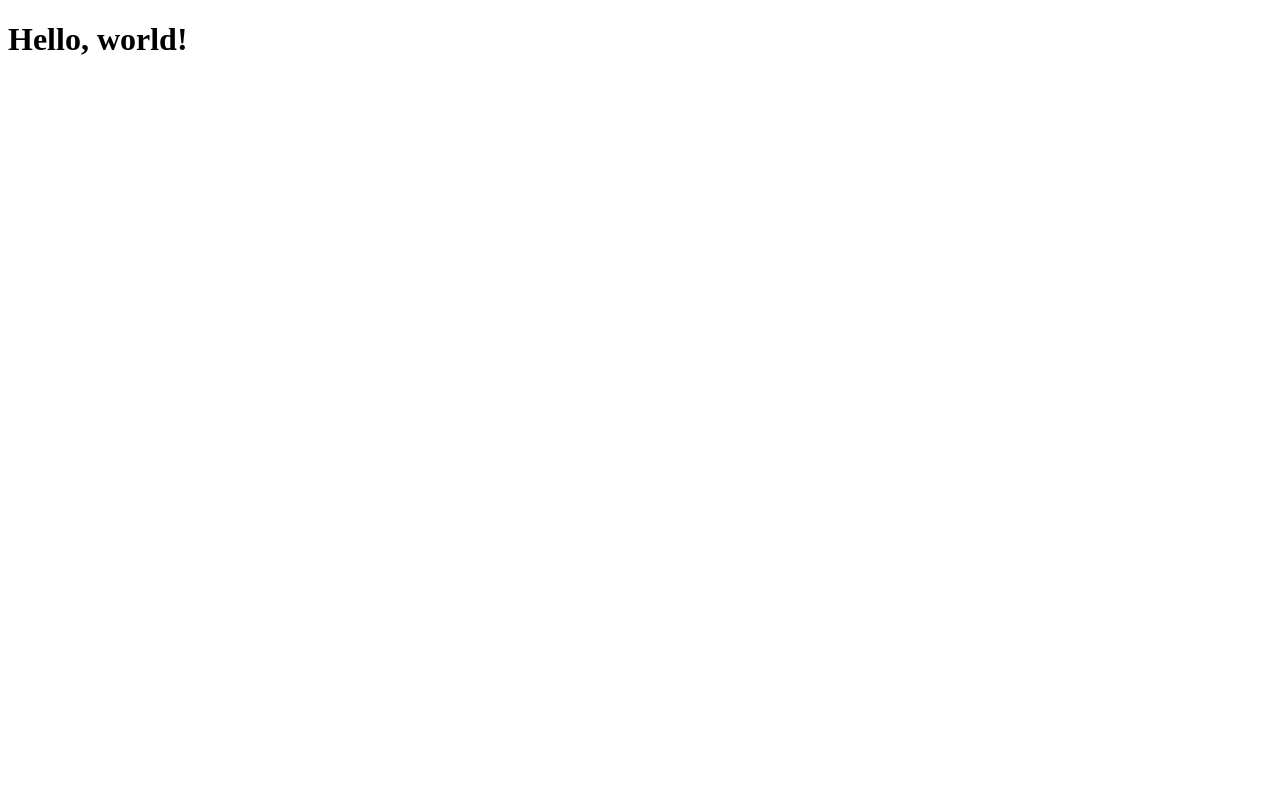
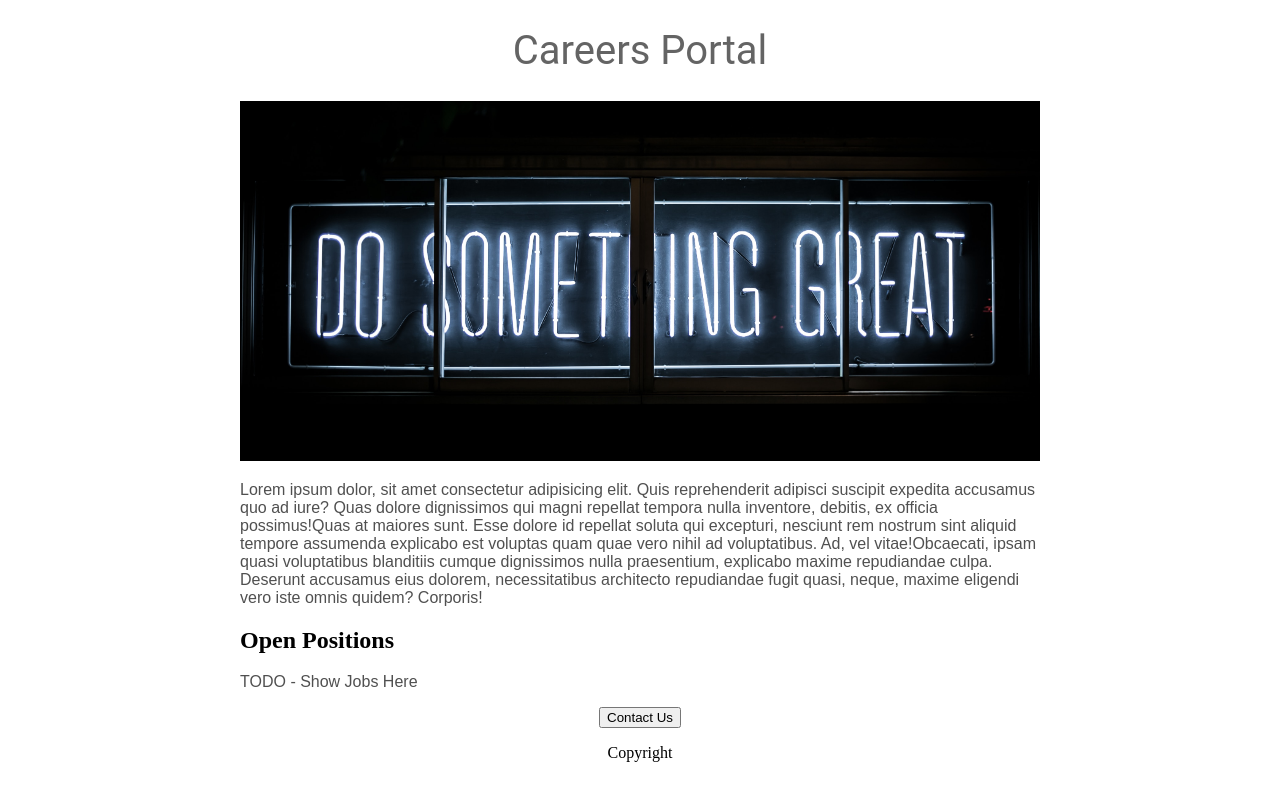
Before and after one commit to yasirabid96/careers-web, a Flask app: page / in a window 1280 px wide. Before the commit the page is almost empty. Run offline with Flask 3, Linux system fonts and the light colour scheme.

Commit message:
Flask Project updated

```diff
--- a/app.py
+++ b/app.py
@@ -1,10 +1,14 @@
-from flask import Flask,render_template
+from flask import Flask,render_template,jsonify
+
 
 app = Flask(__name__)
 
 @app.route('/')
 def index():
+
+   # return jsonify({"name":"yasuir"})
     return render_template('home.html')
+
 
 
 
--- a/templates/home.html
+++ b/templates/home.html
@@ -4,10 +4,44 @@
     <meta charset="UTF-8">
     <meta name="viewport" content="width=device-width, initial-scale=1.0">
     <title>Flask Project</title>
+    <style>
+        h1{
+        font-size: 40px;
+        font-family:'Roboto',sans-serif;
+        font-weight: normal;
+        color:rgb(100, 100, 100);
+        text-align: center;
+        }
+        #banner{
+            width: 100%;
+            height: 360px;
+            object-fit: cover;
+        }
+        .bodyText{
+            font-family: sans-serif;
+            color: rgb(80,80,80);
+        }
+        #container{
+            margin: 0 auto;
+max-width: 800px;
+        }
+    </style>
+   <!-- create header icon -->
+
+
 </head>
 <body>
     <!-- This code block displays a heading with the text "Hello, world!" on the home page of a website. -->
-    <h1>Hello, world!</h1>
-
+    <div id="container">
+    <h1>Careers Portal</h1>
+    <img id="banner" src="./static/covercareer.jpg" height="320px"  alt="">
+    <p class="bodyText"><span>Lorem ipsum dolor, sit amet consectetur adipisicing elit. Quis reprehenderit adipisci suscipit expedita accusamus quo ad iure? Quas dolore dignissimos qui magni repellat tempora nulla inventore, debitis, ex officia possimus!</span><span>Quas at maiores sunt. Esse dolore id repellat soluta qui excepturi, nesciunt rem nostrum sint aliquid tempore assumenda explicabo est voluptas quam quae vero nihil ad voluptatibus. Ad, vel vitae!</span><span>Obcaecati, ipsam quasi voluptatibus blanditiis cumque dignissimos nulla praesentium, explicabo maxime repudiandae culpa. Deserunt accusamus eius dolorem, necessitatibus architecto repudiandae fugit quasi, neque, maxime eligendi vero iste omnis quidem? Corporis!</span></p>
+    <h2>Open Positions</h2>
+    <p class="bodyText">TODO - Show Jobs Here</p>
+    <div style="text-align:center">
+    <button id="contactBtn">Contact Us</button>
+    <p>Copyright</p>
+</div>
+</div>
 </body>
 </html>
```
Also changed, not shown: static/covercareer.jpg (added), 2 other files.
